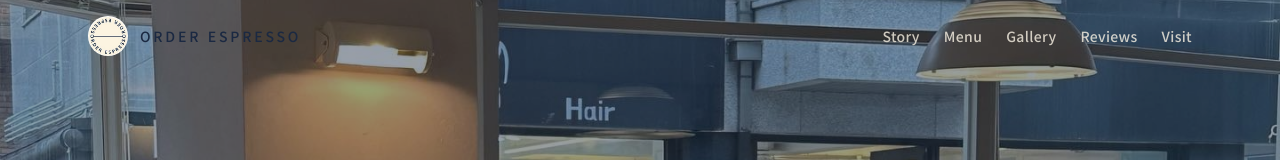
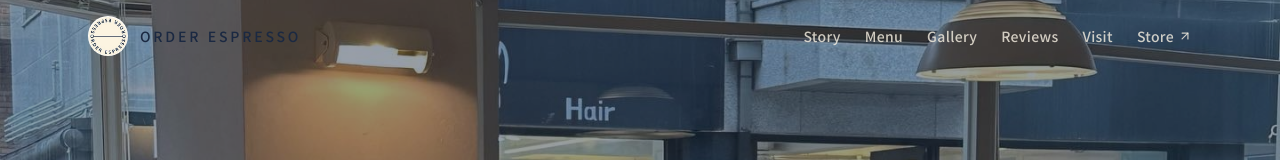
Before and after one commit to AndrewDongminYoo/order-espresso-website, a Next.js app: page / in a window 1280 px wide. Shown: the top 160 px of the page. Built offline with nearby package versions, Linux system fonts and the light colour scheme.

Commit message:
feat(site): link Naver smart store from header, visit, and footer

```diff
--- a/components/site-footer.tsx
+++ b/components/site-footer.tsx
@@ -19,6 +19,7 @@ export function SiteFooter() {
           <br />
           평일 08:30–22:00 · 주말 09:00–21:30 · 0507-1415-2531
         </p>
+        <div className="flex flex-wrap items-center justify-center gap-x-5 gap-y-2">
           <a
             href="https://www.instagram.com/order_espresso.bakery"
             target="_blank"
@@ -27,6 +28,15 @@ export function SiteFooter() {
           >
             @order_espresso.bakery
           </a>
+          <a
+            href="https://smartstore.naver.com/highorder"
+            target="_blank"
+            rel="noopener noreferrer"
+            className="text-sm font-medium tracking-wide text-accent transition-opacity hover:opacity-70"
+          >
+            네이버 스마트스토어
+          </a>
+        </div>
         <p className="mt-4 text-xs tracking-wide text-muted-foreground">
           © {new Date().getFullYear()} ORDER ESPRESSO. All rights reserved.
         </p>
--- a/components/site-header.tsx
+++ b/components/site-header.tsx
@@ -1,14 +1,20 @@
 'use client';
 
+import { ArrowUpRight } from 'lucide-react';
 import Image from 'next/image';
 import { useEffect, useState } from 'react';
 
-const links = [
+const links: { href: string; label: string; external?: boolean }[] = [
   { href: '#story', label: 'Story' },
   { href: '#menu', label: 'Menu' },
   { href: '#gallery', label: 'Gallery' },
   { href: '#reviews', label: 'Reviews' },
   { href: '#visit', label: 'Visit' },
+  {
+    href: 'https://smartstore.naver.com/highorder',
+    label: 'Store',
+    external: true,
+  },
 ];
 
 export function SiteHeader() {
@@ -48,13 +54,18 @@ export function SiteHeader() {
             <a
               key={link.href}
               href={link.href}
-              className={`text-sm font-medium tracking-wide transition-colors ${
+              target={link.external ? '_blank' : undefined}
+              rel={link.external ? 'noopener noreferrer' : undefined}
+              className={`inline-flex items-center gap-1 text-sm font-medium tracking-wide transition-colors ${
                 scrolled
                   ? 'text-foreground/70 hover:text-accent'
                   : 'text-background/80 hover:text-background'
               }`}
             >
               {link.label}
+              {link.external ? (
+                <ArrowUpRight aria-hidden="true" className="h-3.5 w-3.5" />
+              ) : null}
             </a>
           ))}
         </nav>
--- a/components/visit.tsx
+++ b/components/visit.tsx
@@ -89,6 +89,14 @@ export function Visit() {
                   >
                     @order_espresso.bakery
                   </a>
+                  <a
+                    href="https://smartstore.naver.com/highorder"
+                    target="_blank"
+                    rel="noopener noreferrer"
+                    className="inline-flex items-center gap-2 leading-relaxed underline decoration-background/30 underline-offset-4 transition-colors hover:text-background"
+                  >
+                    네이버 스마트스토어
+                  </a>
                 </dd>
               </div>
             </dl>
```
Also changed, not shown: 2 other files (tests, documents, lock files or other folders). Lines whose indentation alone changed are shown as unchanged.
